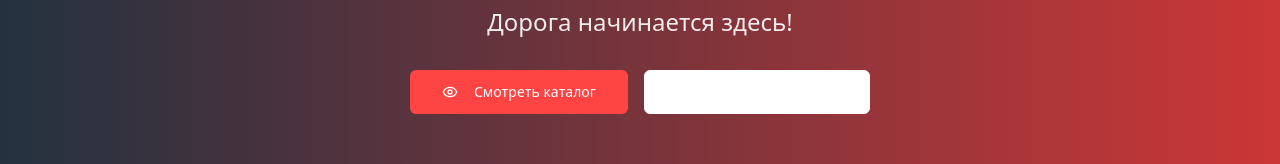
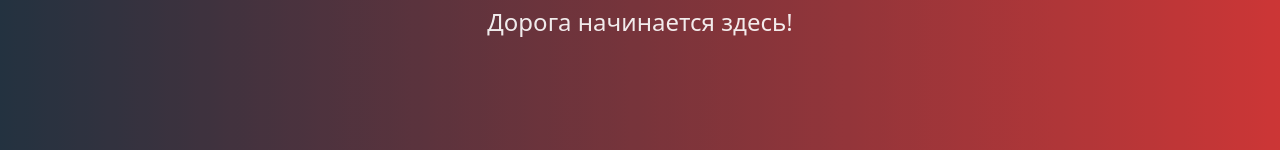
Before and after one commit to info1c8/car-dealership-website-2, a React (Vite) app: page / in a window 1280 px wide. Shown: the part 242-406 px from the top of the page. Built offline with nearby package versions, Linux system fonts and the light colour scheme.

Commit message:
Удаление ненужных кнопок

```diff
--- a/src/pages/Index.tsx
+++ b/src/pages/Index.tsx
@@ -57,16 +57,7 @@ const Index = () => {
           <div className="text-center animate-fade-in">
             <h2 className="text-5xl md:text-7xl font-bold mb-6">ГарантАвто </h2>
             <p className="text-xl md:text-2xl mb-8 opacity-90">Дорога начинается здесь!</p>
-            <div className="flex flex-col sm:flex-row gap-4 justify-center">
-              <Button size="lg" className="bg-auto-red hover:bg-red-600 text-white animate-scale-in">
-                <Icon name="Eye" size={20} className="mr-2" />
-                Смотреть каталог
-              </Button>
-              <Button size="lg" variant="outline" className="border-white text-white hover:bg-white hover:text-auto-navy animate-scale-in">
-                <Icon name="Calculator" size={20} className="mr-2" />
-                Рассчитать кредит
-              </Button>
-            </div>
+
           </div>
         </div>
       </section>
```
